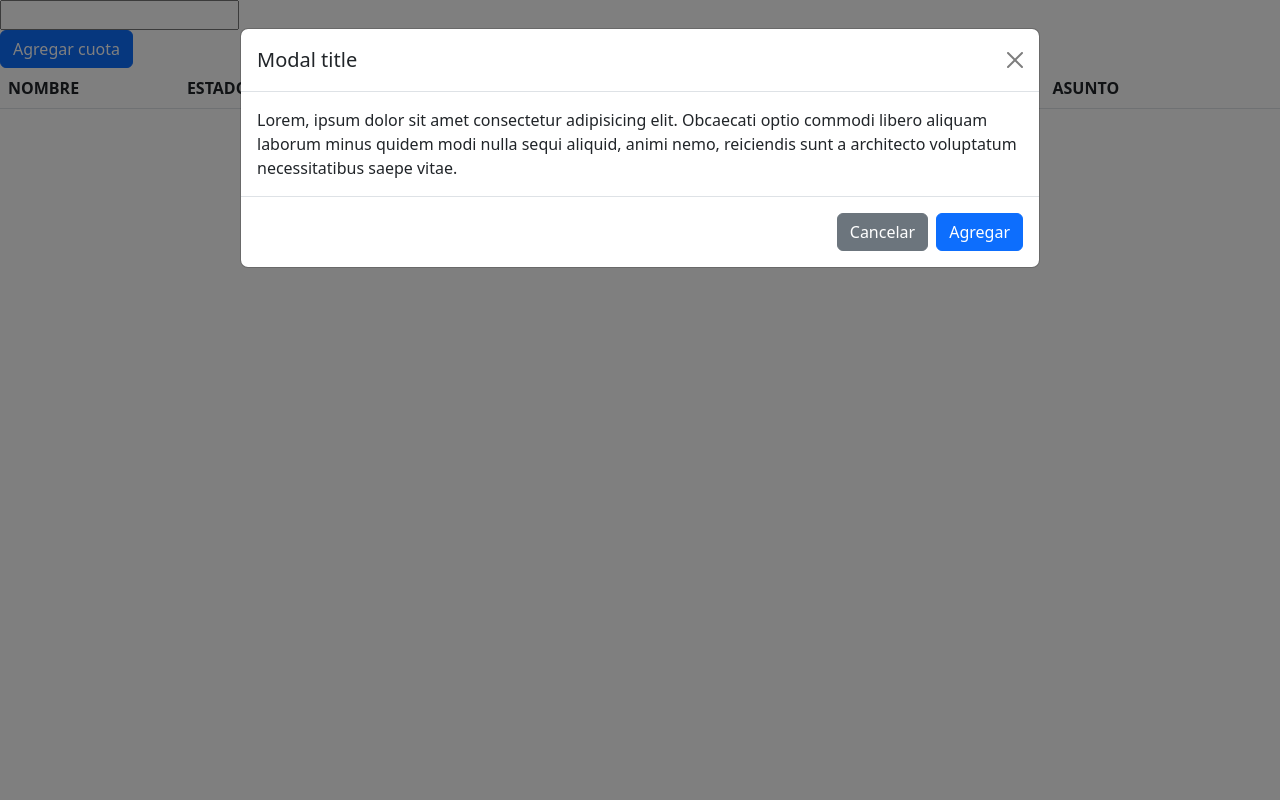
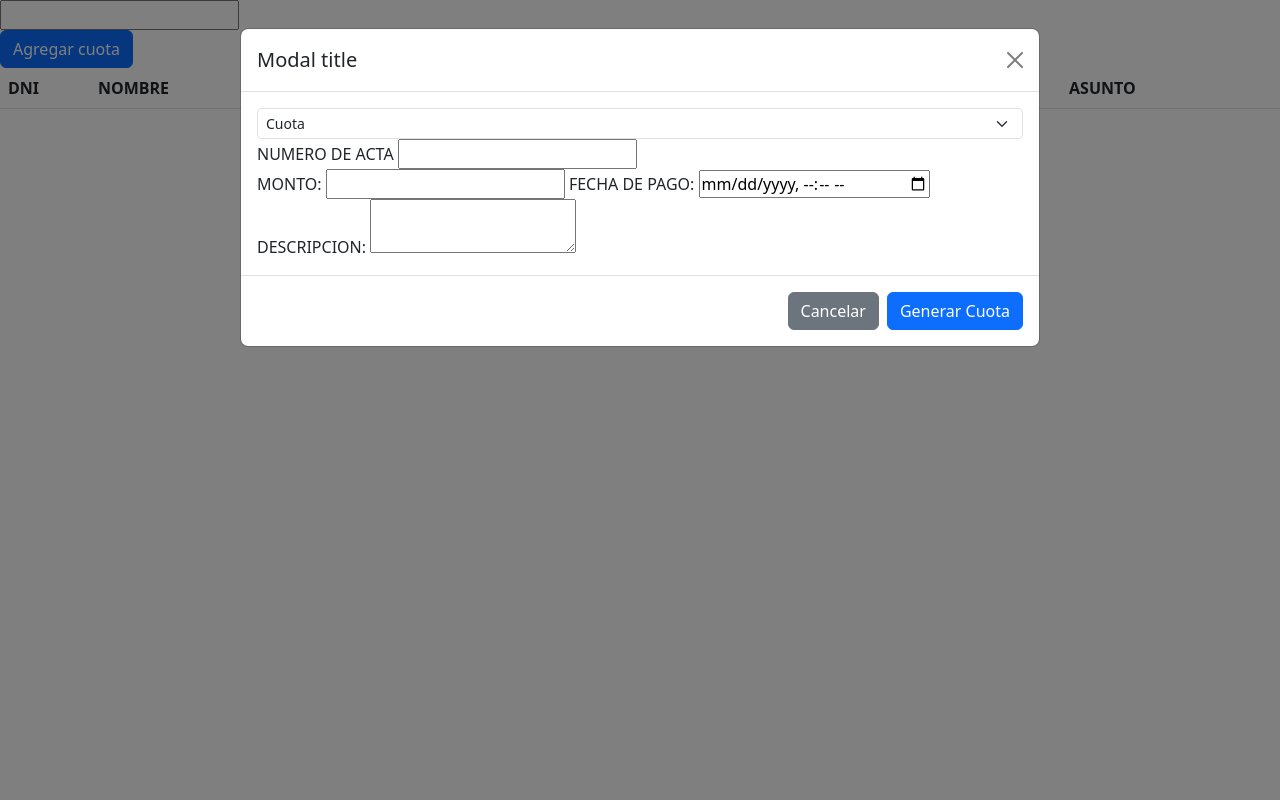
Before and after one commit to Asterios21/FormulacionNihk, a PHP site: page /vista/tesorero/modulo_DeudasV.php in a window 1280 px wide, after a click on "Agregar cuota". Run offline with PHP 8.4, Linux system fonts and the light colour scheme; lists and menus that the app fills with data are empty.

Commit message:
nuevo commit

```diff
--- a/controlador/modulo_DeudasC.php
+++ b/controlador/modulo_DeudasC.php
@@ -11,16 +11,18 @@ if($num_rows>0){
     while($row=$verDeuda->fetch_assoc()){
         $dniClass=$row['dni'];
         $estado=$row['estado']!=0?'Activo':'Inactivo';
+        $iterable=$row['estado']!=0?'':'Disabled';
         $html .="<tr class='$dniClass'>";
+        $html .='<td>'.$row['dni'].'</td>';
         $html .='<td>'.verDeudor($row['dni']).'</td>';
         $html .='<td>'.$estado.'</td>';
-        $html .='<td> S/. '.$row['monto'].'</td>';
+        $html .='<td>'.$row['monto'].'</td>';
         $html .='<td>'.$row['fecha_pago'].'</td>';
         $html .='<td>'.$row['descripcion'].'</td>';
         $html .='<td>'.verActa($row['numero_acta']).'</td>';
         $html .=
         "<td>
-                <button type='button'  name='edit' class='btn btn-primary' data-bs-toggle='modal' data-bs-target='#staticBackdrop' onclick='edit($dniClass)'>Pagar</button>
+                <button type='button'  name='edit' class='btn btn-primary' data-bs-toggle='modal' data-bs-target='#staticBackdrop' onclick='edit($dniClass)' id='buttonPagar' $iterable >Pagar</button>
         </td>";
         $html .='</tr>';
     }
--- a/controlador/rutas.php
+++ b/controlador/rutas.php
@@ -3,7 +3,7 @@
 if(isset($_GET["modulo"])){
     switch ($_GET["modulo"]){
         case 'actas':
-            include("secretario/actasVista.php");
+            header('location:secretario/actasVista.php');
             break;
 
         case 'asistencias':
--- a/controlador/usuariosC.php
+++ b/controlador/usuariosC.php
@@ -24,10 +24,10 @@ function validarUsuarioC()
         $_SESSION['nombres'] = $res['nombres'];
         $_SESSION['apellidos'] = $res['apellidos'];
 
-        if ($res['rol'] == "secretario") {
+        if ($res['rol'] == "Secretario") {
           header("location:vista/usuariosV.php");
 
-        } elseif ($res['rol'] == "tesorero"){
+        } elseif ($res['rol'] == "Tesorero"){
           header("location:vista/tesoreroV.php");
         }
 
--- a/vista/secretario/modulo_UsuariosV.php
+++ b/vista/secretario/modulo_UsuariosV.php
@@ -129,7 +129,7 @@
             let modal_estado = document.getElementById('modal_estado')
 
             if (modal_dni.value.length != 0 && modal_nombres.value.length != 0 && modal_apellidos.value.length != 0) {
-                fetch('../modelo/modulo_usuariosM.php', {
+                fetch('../modelo/modulo_UsuariosM.php', {
                     method: 'POST',
                     body: data
                 }).then(res => res.json()).then(data => {
--- a/vista/tesorero/modulo_DeudasV.php
+++ b/vista/tesorero/modulo_DeudasV.php
@@ -19,6 +19,7 @@
     </button>
     <table class="table table-striped">
         <thead>
+            <th>DNI</th>
             <th>NOMBRE</th>
             <th>ESTADO</th>
             <th>MONTO</th>
@@ -41,10 +42,32 @@
                     <button type="button" class="btn-close" data-bs-dismiss="modal" aria-label="Close"></button>
                 </div>
                 <div class="modal-body">
-                    Lorem, ipsum dolor sit amet consectetur adipisicing elit. Obcaecati optio commodi libero aliquam laborum minus quidem modi nulla sequi aliquid, animi nemo, reiciendis sunt a architecto voluptatum necessitatibus saepe vitae. </div>
+                    <form action="" id='genCuota'>
+                    <input type="text" value='genCuota' id="flagGenCuota" hidden>
+                        <select class="form-select form-select-sm" aria-label=".form-select-sm example" name='modal_tipoCuota' id='modal_tipoCuota' onchange='tipoCuota()'>
+                            <option value="Cuota" selected>Cuota</option>
+                            <option value="Deuda">Deuda</option>
+                        </select>
+                        <div name='cuotaBox' id='cuotaBox' >
+                            <label for="modal_idActa">NUMERO DE ACTA</label>
+                            <input type="number" name="modal_idActa" id="modal_idActa">
+                        </div>
+                        <div name='deudaBox' id='deudaBox' style="display:none">
+                            <label for="modal_idPoblador">DNI POBLADOR</label>
+                            <input type="text" name="modal_idPoblador" onkeypress='return event.charCode >= 48 && event.charCode <= 57' id="modal_idPoblador" maxlength="8" minlength="8">
+                        </div>
+                        <label for="modal_nuevoMonto">MONTO: </label>
+                        <input type="number" name='modal_nuevoMonto' id='modal_nuevoMonto'>
+                        <label for="modal_fechaPago">FECHA DE PAGO: </label>
+                        <input type="datetime-local" name='modal_fechaPago' id='modal_fechaPago'>
+                        <label for="modal_descripcion">DESCRIPCION: </label>
+                        <textarea id='modal_descripcion' name='modal_descripcion'></textarea>
+                    </form>
+
+                </div>
                 <div class="modal-footer">
                     <button type="button" class="btn btn-secondary" data-bs-dismiss="modal">Cancelar</button>
-                    <button type="button" class="btn btn-primary">Agregar</button>
+                    <button type="button" class="btn btn-primary" onclick="generarCuota()">Generar Cuota</button>
                 </div>
             </div>
         </div>
@@ -58,88 +81,103 @@
                     <button type="button" class="btn-close" data-bs-dismiss="modal" aria-label="Close"></button>
                 </div>
                 <div class="modal-body">
-                    <form action="" id='editForm'>
+                    <form action="" id='pagaForm'>
                         <label for="modal_dni">DNI: </label>
-                        <input type="text" name='modal_dni' id='modal_dni' required>
-                        <input type="text" name='modal_dni_hidden' id='modal_dni_hidden' hidden>
-                        <label for="modal_nombres">ESTADO: </label>
-                        <input type="text" name='modal_nombres' id='modal_nombres' required>
-                        <label for="modal_apellidos">APELLIDOS: </label>
-                        <input type="text" name='modal_apellidos' id='modal_apellidos' required>
-                        <select class="form-select form-select-sm" aria-label=".form-select-sm example" name='modal_rol' id='modal_rol'>
-                            <option value="sin rol" selected>sin rol</option>
-                            <option value="secretario">secretario</option>
-                            <option value="tesorero">tesorero</option>
-                        </select>
-                        <div class="form-check">
-                            <input class="form-check-input" type="checkbox" value="" name='modal_estado' id="modal_estado" checked>
-                            <label class="form-check-label" for="modal_estado">
-                                Activo
-                            </label>
-                        </div>
+                        <input type="text" name='modal_dni' id='modal_dni' readonly>
+                        <label for="modal_nombre">NOMBRE: </label>
+                        <input type="text" name='modal_nombre' id='modal_nombre' readonly>
+                        <label for="modal_monto">MONTO: </label>
+                        <input type="text" name='modal_monto' id='modal_monto' readonly>
+                        <label for="modal_montoPagar">MONTO A PAGAR: </label>
+                        <input type="number" name='modal_montoPagar' id='modal_montoPagar'>
                     </form>
                 </div>
                 <div class="modal-footer">
                     <button type="button" class="btn btn-secondary" data-bs-dismiss="modal">Cancelar</button>
-                    <button type="button" class="btn btn-primary" onclick='apply()'>Aplicar</button>
+                    <button type="button" class="btn btn-primary" onclick='paga()'>Aplicar</button>
                 </div>
             </div>
         </div>
     </div>
+    <script>
+        function tipoCuota() {
+            modal_tipoCuota = document.getElementById('modal_tipoCuota')
+            cuotaBox = document.getElementById('cuotaBox')
+            deudaBox = document.getElementById('deudaBox')
+            if (modal_tipoCuota.value == 'Cuota') {
+                cuotaBox.style.display = '';
+                deudaBox.style.display = 'none';
+            } else {
+                deudaBox.style.display = '';
+                cuotaBox.style.display = 'none';
+            }
+        }
+    </script>
 
     <script>
-        var usuario = {
+        var deuda = {
             dni: '',
-            nombres: '',
-            apellidos: '',
-            rol: '',
-            estado: '',
+            nombre: '',
+            monto: '',
+
         }
 
         function edit(dniClass) {
+
             let data = document.getElementsByClassName(dniClass);
             let modal_dni = document.getElementById('modal_dni')
-            let modal_dni_hidden = document.getElementById('modal_dni_hidden')
-            let modal_nombres = document.getElementById('modal_nombres')
-            let modal_apellidos = document.getElementById('modal_apellidos')
-            let modal_rol = document.getElementById('modal_rol')
-            let modal_estado = document.getElementById('modal_estado')
-            usuario = {
+            let modal_nombre = document.getElementById('modal_nombre')
+            let modal_monto = document.getElementById('modal_monto')
+            let modal_montoPagar = document.getElementById('modal_montoPagar')
+
+            deuda = {
                 dni: data[0].cells[0].textContent,
-                nombres: data[0].cells[1].textContent,
-                apellidos: data[0].cells[2].textContent,
-                rol: data[0].cells[3].textContent,
-                estado: data[0].cells[4].textContent,
+                nombre: data[0].cells[1].textContent,
+                monto: data[0].cells[3].textContent,
+
             }
-            modal_dni.value = usuario.dni
-            modal_dni_hidden.value = usuario.dni
-            modal_nombres.value = usuario.nombres
-            modal_apellidos.value = usuario.apellidos
-            modal_rol.value = usuario.rol
-            modal_estado.checked = usuario.estado != 0 ? true : false
+            modal_dni.value = deuda.dni
+            modal_nombre.value = deuda.nombre
+            modal_monto.value = deuda.monto
+
         }
 
-        function apply() {
-            var editForm = document.getElementById('editForm')
-            var data = new FormData(editForm)
+        function paga() {
+            var pagaForm = document.getElementById('pagaForm')
+            var data = new FormData(pagaForm)
             let modal_dni = document.getElementById('modal_dni')
-            let modal_nombres = document.getElementById('modal_nombres')
-            let modal_apellidos = document.getElementById('modal_apellidos')
-            let modal_rol = document.getElementById('modal_rol')
-            let modal_estado = document.getElementById('modal_estado')
-
-            if (modal_dni.value.length != 0 && modal_nombres.value.length != 0 && modal_apellidos.value.length != 0) {
-                fetch('../modelo/modulo_usuariosM.php', {
+            let modal_nombre = document.getElementById('modal_nombre')
+            let modal_monto = document.getElementById('modal_monto')
+            let modal_montoPagar = document.getElementById('modal_montoPagar')
+            let var1 = parseFloat(modal_monto.value.replace(',', '.'))
+            let var2 = parseFloat(modal_montoPagar.value.replace(',', '.'))
+            if (modal_montoPagar.value.length != 0 && var1 >= var2 && modal_monto.value != 0) {
+                fetch('../modelo/modulo_DeudasM.php', {
                     method: 'POST',
                     body: data
                 }).then(res => res.json()).then(data => {
                     console.log(data)
                 })
             } else {
-                alert('Llene todos los campos')
+                alert('Ingrese un monto valido')
+            }
+        }
+
+        function generarCuota() {
+            let genCuota = document.getElementById('genCuota');
+            let data = new FormData(genCuota);
+            let nuevoMonto = document.getElementById('modal_nuevoMonto')
+            if (nuevoMonto.value.length != 0) {
+                fetch('../modelo/modulo_DeudasM.php', {
+                    method: 'POST',
+                    body: data
+                }).then(res => res.json()).then(data => {
+                    console.log(data)
+                })
             }
         }
     </script>
+
     <script src="../js/busquedaDeudas.js"></script>
     <script src="https://cdn.jsdelivr.net/npm/bootstrap@5.3.0/dist/js/bootstrap.bundle.min.js" integrity="sha384-geWF76RCwLtnZ8qwWowPQNguL3RmwHVBC9FhGdlKrxdiJJigb/j/68SIy3Te4Bkz" crossorigin="anonymous"></script>
 </body>
```
Also changed, not shown: modelo/modulo_DeudasM.php (+63 -22 lines).
